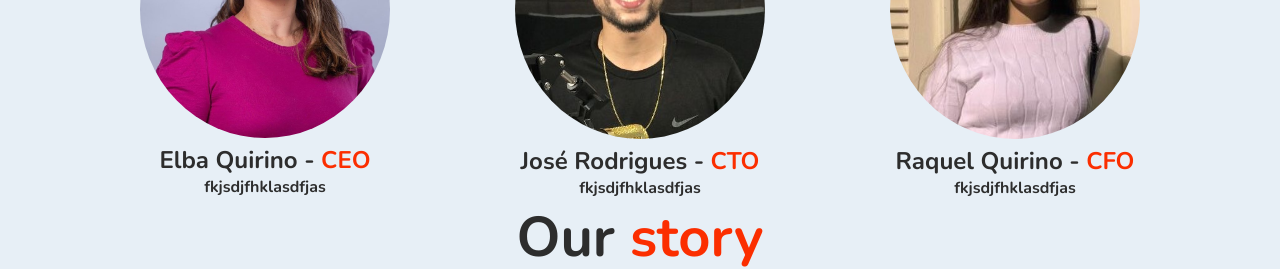
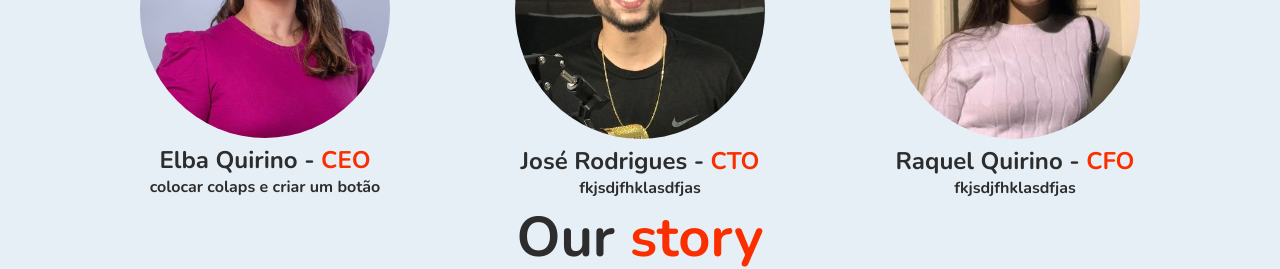
Before and after one commit to zezindev/zice-responsive-2, a plain HTML site: page aboutus.html in a window 1280 px wide. Shown: the part 808-1077 px from the top of the page. Drawn offline with nearby package versions, Linux system fonts and the light colour scheme.

Commit message:
Update project

```diff
--- a/aboutus.html
+++ b/aboutus.html
@@ -82,7 +82,7 @@
         <div class="container-img hidden">
           <div><img src="./imgs/Elba.jpg" alt="" />
             <h1>Elba Quirino - <span>CEO</span></h1>
-            <p>fkjsdjfhklasdfjas</p>
+            <p>colocar colaps e criar um botão</p>
           </div>
           <div><img src="./imgs/Zé.jpg" alt="" />
             <h1>José Rodrigues - <span>CTO</span></h1>
```
